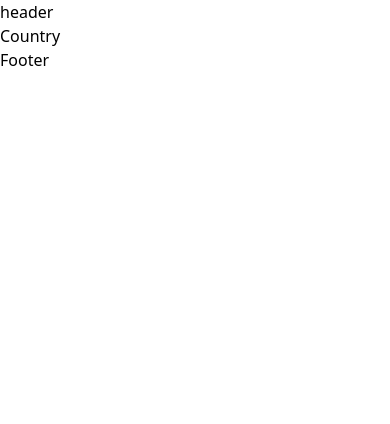
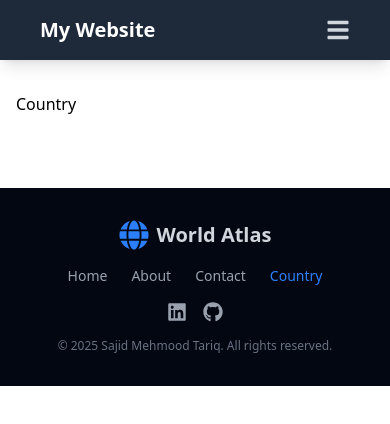
Before and after one commit to sajidmehmoodtariq30/WorldAtlas, a React (Vite) app: page /country in a window 390 px wide. Shown: the top 424 px of the page. Built offline with nearby package versions, Linux system fonts and the light colour scheme.

Commit message:
header and footer

```diff
--- a/src/components/UI/Footer.jsx
+++ b/src/components/UI/Footer.jsx
@@ -1,8 +1,49 @@
 import React from 'react'
+import { NavLink } from 'react-router-dom'
+import { FaLinkedin, FaGithub, FaGlobe } from 'react-icons/fa'
 
 const Footer = () => {
   return (
-    <p>Footer</p>
+    <footer className="bg-gray-950 text-gray-400 py-8 mt-10">
+      <div className="container flex flex-col md:flex-row justify-between items-center text-center md:text-left space-y-4 md:space-y-0">
+
+        {/* Branding */}
+        <div className="flex items-center space-x-2 mb-4 md:mb-0">
+          <FaGlobe className="text-blue-500 text-3xl" />
+          <span className="text-xl font-bold text-gray-300">World Atlas</span>
+        </div>
+
+        {/* Links */}
+        <div className="flex space-x-6 mb-4 md:mb-0">
+          {['/', '/about', '/contact', '/country'].map((path, index) => (
+            <NavLink
+              key={index}
+              to={path}
+              className={({ isActive }) =>
+                `text-sm hover:text-blue-500 transition-all duration-300 ${isActive ? 'text-blue-500' : ''}`
+              }
+            >
+              {path === '/' ? 'Home' : path.slice(1).charAt(0).toUpperCase() + path.slice(2)}
+            </NavLink>
+          ))}
+        </div>
+
+        {/* Social Icons */}
+        <div className="flex space-x-4">
+          <a href="https://www.linkedin.com/in/your-linkedin-profile" target="_blank" rel="noopener noreferrer" className="hover:text-blue-500 transition-all duration-300">
+            <FaLinkedin size={20} />
+          </a>
+          <a href="https://github.com/your-github-profile" target="_blank" rel="noopener noreferrer" className="hover:text-blue-500 transition-all duration-300">
+            <FaGithub size={20} />
+          </a>
+        </div>
+      </div>
+
+      {/* Copyright */}
+      <div className="text-center text-xs text-gray-500 mt-4">
+        © 2025 Sajid Mehmood Tariq. All rights reserved.
+      </div>
+    </footer>
   )
 }
 
--- a/src/components/UI/Header.jsx
+++ b/src/components/UI/Header.jsx
@@ -1,9 +1,53 @@
-import React from 'react'
+import React, { useState } from 'react'
+import { NavLink } from 'react-router-dom'
+import { FaBars, FaTimes } from 'react-icons/fa'
 
-const header = () => {
+const Header = () => {
+  const [isOpen, setIsOpen] = useState(false)
+  const toggleMenu = () => setIsOpen(!isOpen)
+
   return (
-    <p>header</p>
+    <nav className="flex items-center justify-between py-4 px-10 bg-gray-800 shadow-lg">
+      {/* Brand Name */}
+      <div className="text-xl font-bold text-white">My Website</div>
+
+      {/* Mobile Menu Icon */}
+      <div className="text-gray-300 text-2xl sm:hidden cursor-pointer" onClick={toggleMenu}>
+        {isOpen ? <FaTimes /> : <FaBars />}
+      </div>
+
+      {/* Desktop Links */}
+      <div className="hidden sm:flex space-x-4">
+        {['/', '/about', '/contact', '/country'].map((path, index) => (
+          <NavLink
+            key={index}
+            to={path}
+            className={({ isActive }) =>
+              `text-lg text-gray-300 hover:text-blue-500 transition-all duration-300 ${isActive ? 'text-blue-500' : ''}`
+            }
+          >
+            {path === '/' ? 'Home' : path.slice(1).charAt(0).toUpperCase() + path.slice(2)}
+          </NavLink>
+        ))}
+      </div>
+
+      {/* Mobile Menu */}
+      {isOpen && (
+        <div className="flex flex-col sm:hidden absolute top-16 right-4 bg-gray-800 rounded-lg p-4 shadow-lg space-y-4">
+          {['/', '/about', '/contact', '/country'].map((path, index) => (
+            <NavLink
+              key={index}
+              to={path}
+              onClick={toggleMenu}
+              className="text-lg text-gray-300 hover:text-blue-500 transition-all duration-300"
+            >
+              {path === '/' ? 'Home' : path.slice(1).charAt(0).toUpperCase() + path.slice(2)}
+            </NavLink>
+          ))}
+        </div>
+      )}
+    </nav>
   )
 }
 
-export default header
+export default Header
--- a/src/components/layout/AppLayout.jsx
+++ b/src/components/layout/AppLayout.jsx
@@ -6,9 +6,11 @@ import { Outlet } from 'react-router-dom'
 const AppLayout = () => {
   return (
     <>
-        <Header />
+      <Header />
+      <main className="container py-8">
         <Outlet />
-        <Footer />
+      </main>
+      <Footer />
     </>
   )
 }
--- a/src/index.css
+++ b/src/index.css
@@ -1 +1,31 @@
 @import "tailwindcss";
+
+/* 🌌 Background Styles */
+.bg-main {
+  @apply bg-gray-900 text-white min-h-screen;
+}
+
+/* 📦 Container Styles */
+.container {
+  @apply max-w-7xl mx-auto px-4 sm:px-6 lg:px-8;
+}
+
+/* 📝 Heading Styles */
+.heading {
+  @apply text-4xl sm:text-5xl md:text-6xl font-bold text-blue-500 mb-6;
+}
+
+/* 📄 Paragraph Styles */
+.paragraph {
+  @apply text-lg sm:text-xl text-gray-300 mb-4;
+}
+
+/* 🌊 Button Styles */
+.btn-primary {
+  @apply px-6 py-2 text-lg font-semibold text-white bg-blue-600 rounded-lg hover:bg-blue-700 transition-all duration-300;
+}
+
+/* 📐 Card Styles */
+.card {
+  @apply bg-gray-800 p-6 rounded-2xl shadow-lg;
+}
```
